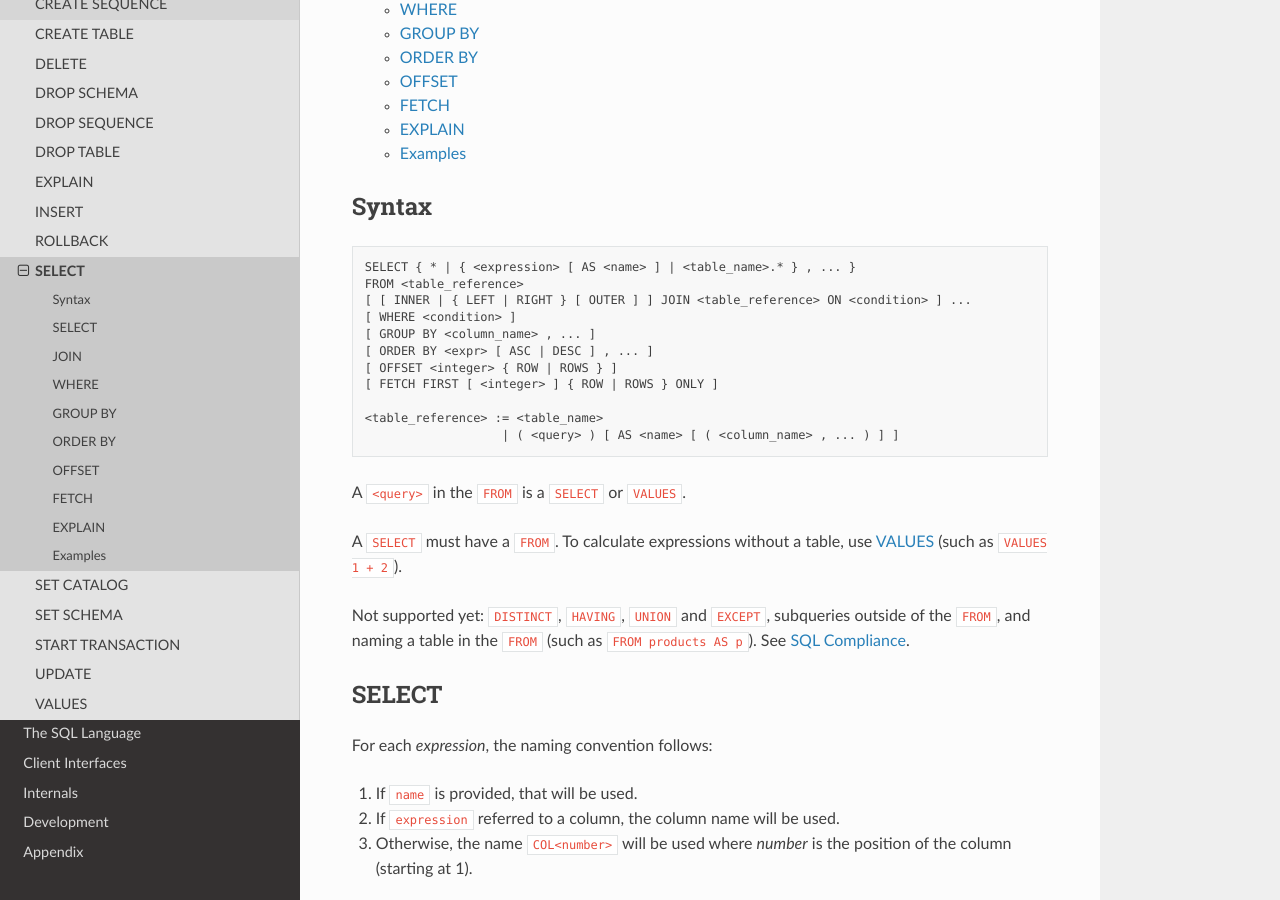
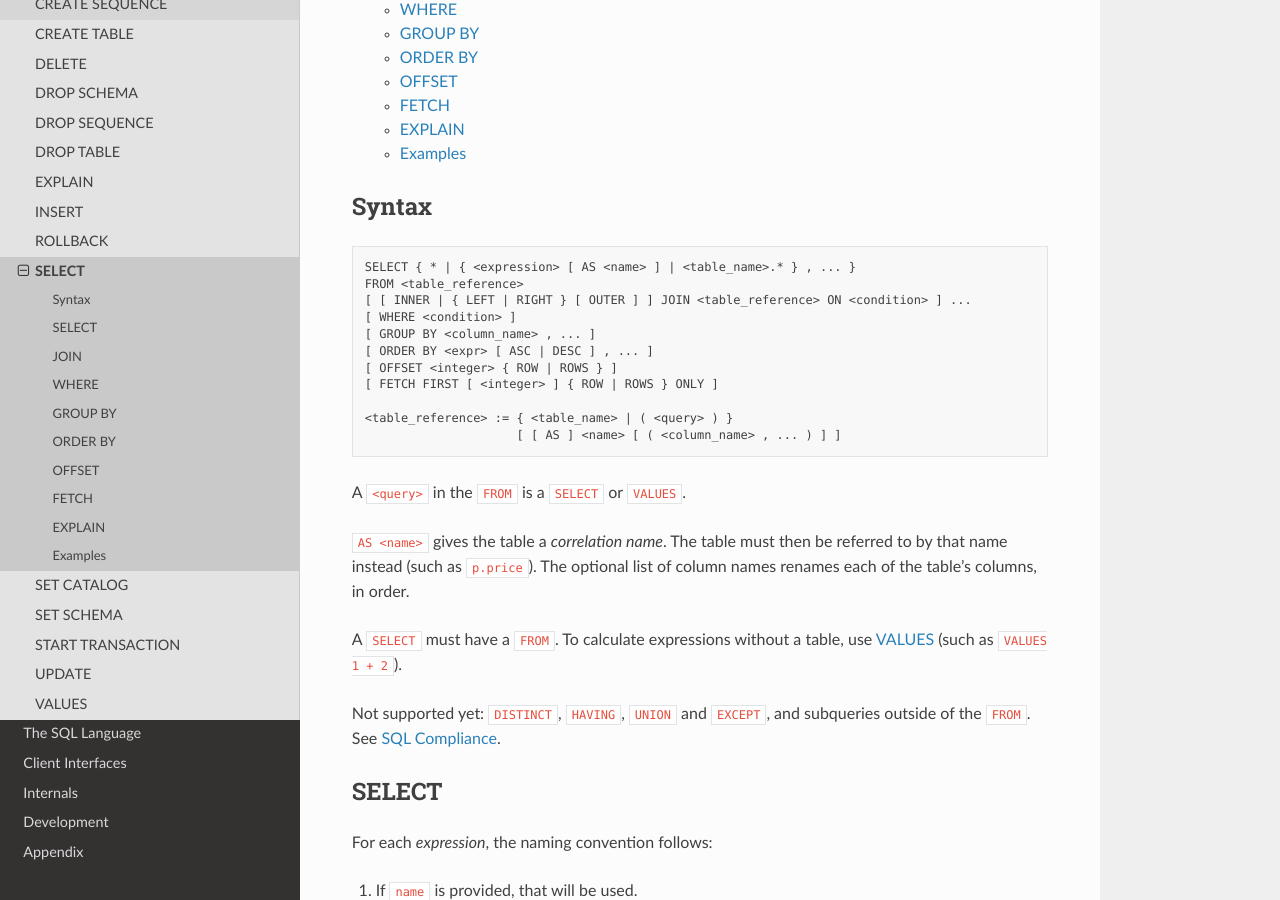
Before and after one commit to elliotchance/vsql, a Sphinx documentation site: the page built from docs/select.rst, in a window 1280 px wide and 900 px high, scrolled down 343 px. Built offline with Sphinx 7.4.7 and the Read the Docs theme 3.1.0, drawn with Linux system fonts in a browser that asks for light colours; some of the changed text lies outside the part shown.

Commit message:
language: Support correlation names for tables in FROM
A table in FROM can now be given a correlation name and optionally rename
its columns, such as "FROM t AS x (a, b)". The table is read like a derived
table, so the existing derived column list code is reused. This also makes
it possible to join a table to itself.

A derived column list (for tables and subqueries) can no longer repeat a
column name.

SQL E051-08
SQL E051-09

Fixes #451
Fixes #403

Co-Authored-By: Claude Opus 5.5 <noreply@anthropic.com>

```diff
--- a/docs/select.rst
+++ b/docs/select.rst
@@ -19,17 +19,20 @@ Syntax
   [ OFFSET <integer> { ROW | ROWS } ]
   [ FETCH FIRST [ <integer> ] { ROW | ROWS } ONLY ]
 
-  <table_reference> := <table_name>
-                     | ( <query> ) [ AS <name> [ ( <column_name> , ... ) ] ]
+  <table_reference> := { <table_name> | ( <query> ) }
+                       [ [ AS ] <name> [ ( <column_name> , ... ) ] ]
 
 A ``<query>`` in the ``FROM`` is a ``SELECT`` or ``VALUES``.
+
+``AS <name>`` gives the table a *correlation name*. The table must then be
+referred to by that name instead (such as ``p.price``). The optional list of
+column names renames each of the table's columns, in order.
 
 A ``SELECT`` must have a ``FROM``. To calculate expressions without a table,
 use :doc:`values` (such as ``VALUES 1 + 2``).
 
-Not supported yet: ``DISTINCT``, ``HAVING``, ``UNION`` and ``EXCEPT``,
-subqueries outside of the ``FROM``, and naming a table in the ``FROM`` (such as
-``FROM products AS p``). See :doc:`sql-compliance`.
+Not supported yet: ``DISTINCT``, ``HAVING``, ``UNION`` and ``EXCEPT``, and
+subqueries outside of the ``FROM``. See :doc:`sql-compliance`.
 
 SELECT
 ------
@@ -79,7 +82,14 @@ before it as its *left* table, unless parentheses are used to change the order:
   SELECT * FROM t1
   LEFT JOIN (t2 JOIN t3 ON t2.b = t3.c) ON t1.a = t2.b;
 
-The same table name cannot be used more than once in a ``FROM`` clause.
+The same table name cannot be used more than once in a ``FROM`` clause. Use
+correlation names to join a table to itself:
+
+.. code-block:: sql
+
+  SELECT child.name, parent.name
+  FROM categories AS child
+  JOIN categories AS parent ON child.parent_id = parent.id;
 
 WHERE
 -----
--- a/docs/sql-compliance.rst
+++ b/docs/sql-compliance.rst
@@ -115,10 +115,10 @@ As of the latest version (or at least the version of this documentation)
    * - ✅ E051-07
      - Qualified ``*`` in select list
 
-   * - ❌ E051-08
+   * - ✅ E051-08
      - Correlation names in the ``FROM`` clause
 
-   * - ❌ E051-09
+   * - ✅ E051-09
      - Rename columns in the ``FROM`` clause
 
    * - ⭕ **E061**
```
Also changed, not shown: other parts of docs/sql-compliance.rst (+1 -1 lines), 5 other files.
